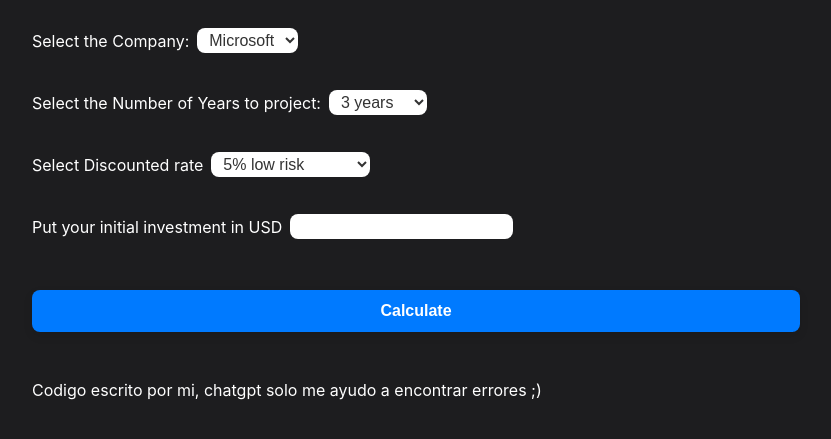
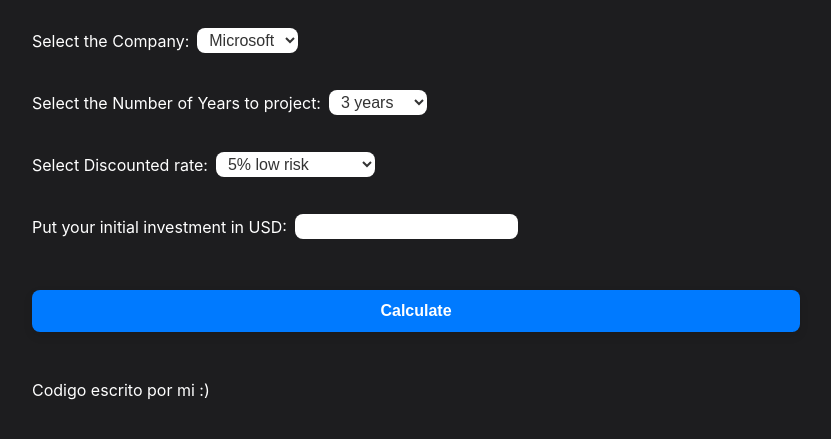
Before and after one commit to Rockstar2K/dfc-cagr-calculator, a plain HTML site: page index.html in a window 1280 px wide. Shown: the part 377-816 px from the top of the page, without its empty margins (224-1055 px from the left). Drawn offline with Linux system fonts and the light colour scheme.

Commit message:
preEntrega2FernandezPagella

```diff
--- a/index.html
+++ b/index.html
@@ -38,7 +38,7 @@
         </div>
 
         <div class="select-container">
-            <p>Select Discounted rate</p>
+            <p>Select Discounted rate: </p>
 
             <select id="discountedRateSelect">
                 <option value=5 >5% low risk</option>
@@ -49,14 +49,14 @@
         </div>
 
         <div class="select-container">
-            <p>Put your initial investment in USD</p>
+            <p>Put your initial investment in USD: </p>
 
             <input type="number" name="initial-investment" id="initial-investment">
         </div>
 
         <button onclick="getSelectedOptions()">Calculate</button>
         <p id="result"></p>
-        <p>Codigo escrito por mi, chatgpt solo me ayudo a encontrar errores ;) </p>
+        <p>Codigo escrito por mi :) </p>
 
     </div>
 
--- a/styles.css
+++ b/styles.css
@@ -48,6 +48,7 @@
     outline: none;
 }
 
+
 input{
     padding: 0.2rem 0.5rem;
     background-color: #fff;
```
